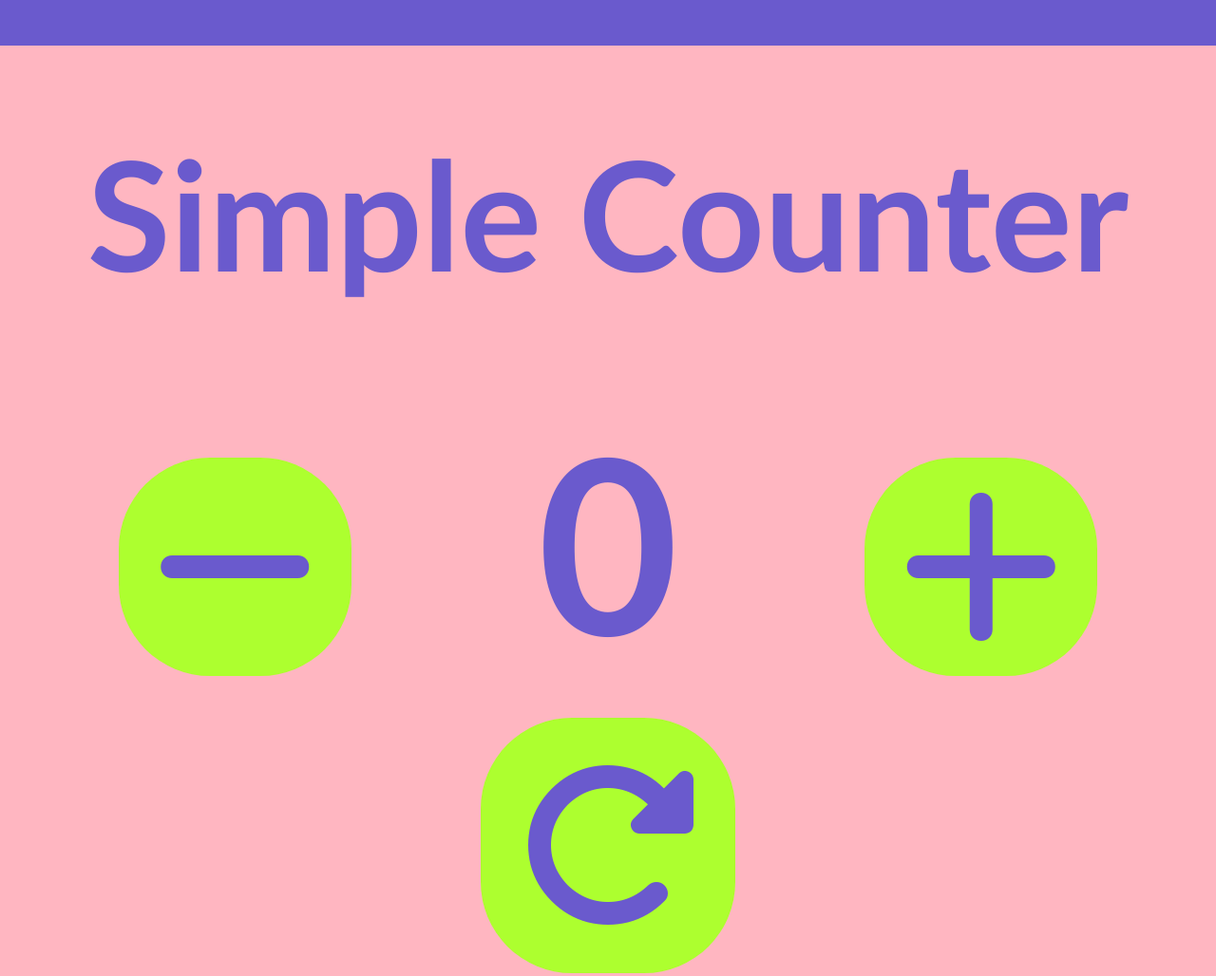
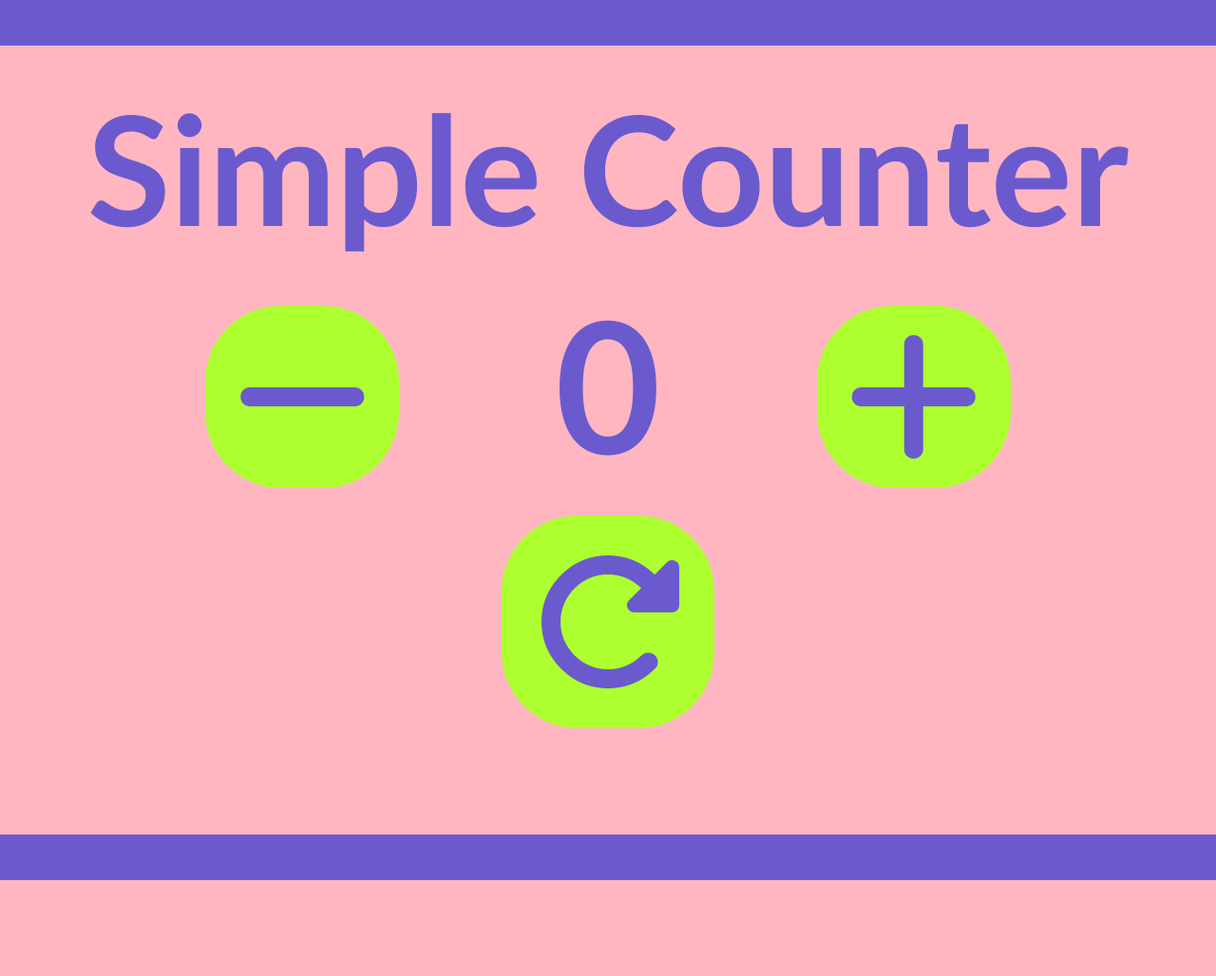
Before and after one commit to VioletViolaVi/Counter, a plain HTML site: page index.html in a window 1280 px wide. Shown: the top 1028 px of the page at 95% size. After the commit the page ends 927 px from the top, so only its background shows below. Drawn offline with Linux system fonts and the light colour scheme.

Commit message:
Change responsive design for app

```diff
--- a/assets/style.css
+++ b/assets/style.css
@@ -10,7 +10,7 @@ body {
     background-color: lightpink;
     height: 100%;
     position: relative;
-    padding-bottom: 8.6em;
+    padding-bottom: 9.2em;
     min-height: 25em;
 }
 
@@ -34,7 +34,7 @@ body {
     width: 100%;
 }
 
-/***************************** minus, number, plus section*/
+/***************************** minus, number, plus*/
 
 .minusNumberPlusDiv {
     text-align: center;
@@ -45,7 +45,7 @@ body {
     display: inline;
 }
 
-/***************************** minus sign*/
+/***************************** minus*/
 
 .fas.fa-minus {
     font-size: 3em;
@@ -69,7 +69,7 @@ body {
     font-weight: 900;
 }
 
-/***************************** plus sign */
+/***************************** plus*/
 
 .fas.fa-plus {
     font-size: 3em;
@@ -86,7 +86,7 @@ body {
     background-color: slateblue;
 }
 
-/***************************** restart sign */
+/***************************** restart*/
 
 .restartIconDiv {
     text-align: center;
@@ -109,25 +109,45 @@ body {
 
 /***************************** media queries*****************************/
 
+@media (min-width: 460px) {
+    body {
+        padding-bottom: 13.9em;
+    }
+}
+
 @media (min-width: 576px) {
     .title {
-        margin-top: 1.5em;
         font-size: 4.5em;
+        margin-top: 0.5em;
     }
-    /***************************** minus, number, plus section*/
-    .minusNumberPlusDiv {
-        margin-top: 10em;
+    body {
+        padding-bottom: 7.1em;
     }
-    /***************************** minus, counter number, plus, restart*/
-    .fas.fa-minus, .counterNumber, .fas.fa-plus, .fas.fa-redo-alt {
+    /***************************** minus, plus, restart*/
+    .fas.fa-minus, .fas.fa-plus, .fas.fa-redo-alt {
         font-size: 5em;
+    }
+    /***************************** counter number*/
+    .counterNumber {
+        font-size: 7em;
     }
 }
 
 @media (min-width: 768px) {
     .title {
-        margin-top: 0.5em;
-        font-size: 9em;
+        font-size: 6em;
+        margin-top: 0em;
+    }
+    body {
+        padding-bottom: 5.8em;
+    }
+    /***************************** minus, number, plus*/
+    .minusNumberPlusDiv {
+        margin-top: 3em;
+    }
+    /***************************** restart*/
+    .restartIconDiv {
+        margin-top: 1.5em;
     }
     /***************************** minus, plus, restart*/
     .fas.fa-minus, .fas.fa-plus, .fas.fa-redo-alt {
@@ -141,12 +161,32 @@ body {
 
 @media (min-width: 992px) {
     .title {
-        margin-top: 0.1em;
+        font-size: 7em;
+    }
+    body {
+        padding-bottom: 7.2em;
+    }
+    /***************************** minus, plus, restart*/
+    .fas.fa-minus, .fas.fa-plus, .fas.fa-redo-alt {
+        font-size: 6em;
+    }
+    /***************************** counter number*/
+    .counterNumber {
+        font-size: 9em;
+    }
+}
+
+@media (min-width: 1200px) {
+    .title {
         font-size: 10em;
+        margin-top: 0.2em;
     }
-    /***************************** minus, number, plus section*/
+    body {
+        padding-bottom: 10em;
+    }
+    /***************************** minus, number, plus*/
     .minusNumberPlusDiv {
-        margin-top: 7em;
+        margin-top: 1em;
     }
     /***************************** minus, plus, restart*/
     .fas.fa-minus, .fas.fa-plus, .fas.fa-redo-alt {
@@ -154,24 +194,28 @@ body {
     }
     /***************************** counter number*/
     .counterNumber {
-        font-size: 14em;
+        font-size: 12em;
     }
 }
 
-@media (min-width: 1200px) {
+@media (min-width: 1366px) {
     .title {
-        margin-top: 0.5em;
+        font-size: 8em;
+        margin-top: 0em;
     }
-    /***************************** minus, number, plus section*/
+    body {
+        padding-bottom: 9em;
+    }
+    /***************************** minus, number, plus*/
     .minusNumberPlusDiv {
-        margin-top: 6em;
+        margin-top: 5em;
     }
     /***************************** minus, plus, restart*/
     .fas.fa-minus, .fas.fa-plus, .fas.fa-redo-alt {
-        font-size: 12em;
+        font-size: 7em;
     }
     /***************************** counter number*/
     .counterNumber {
-        font-size: 16em;
+        font-size: 9em;
     }
 }
--- a/index.html
+++ b/index.html
@@ -8,7 +8,7 @@
 </head>
 <body>
 
-    <header class="headerBg"></header></header>
+    <header class="headerBg"></header>
 
     <h1 class="title">Simple Counter</h1>
 
```
